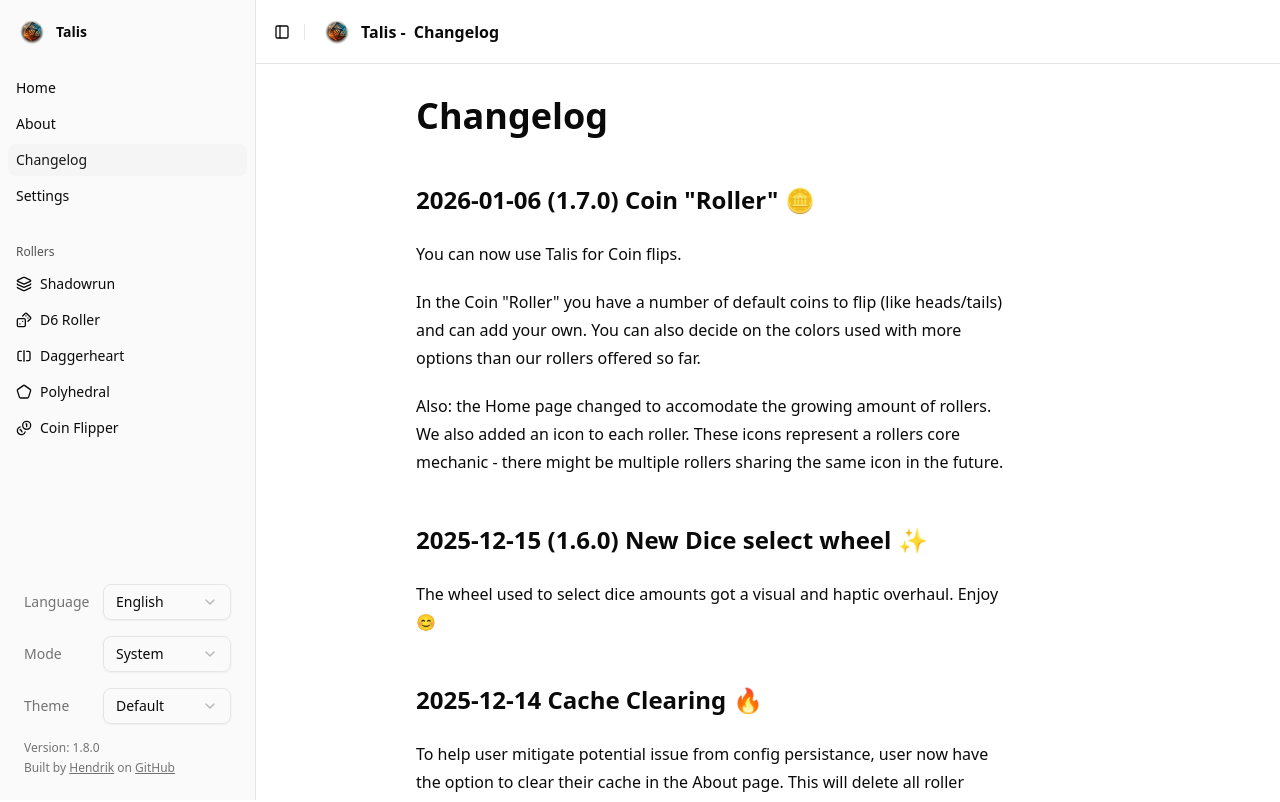
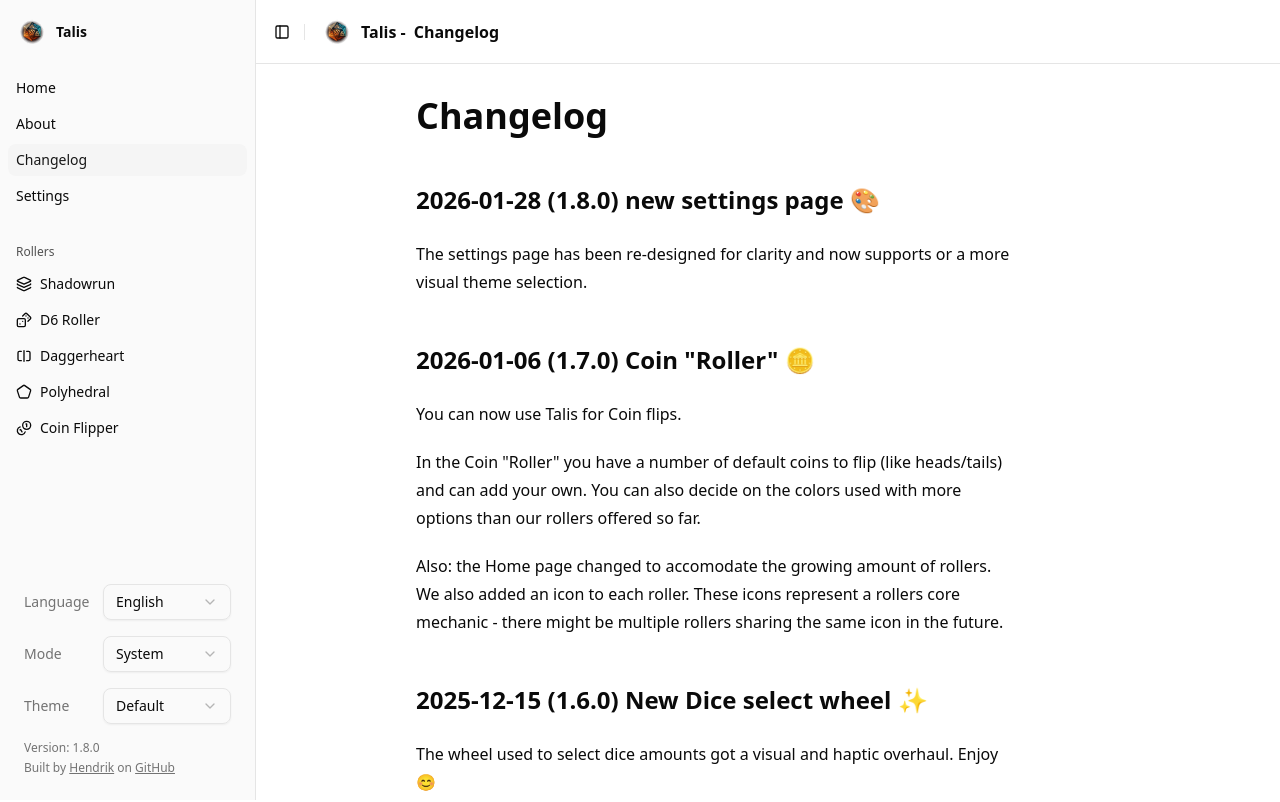
Before and after one commit to HoverBaum/talis, a Next.js app: page /en/pages/changelog in a window 1280 px wide. Shown: the top 802 px of the page. Built offline with nearby package versions, Linux system fonts and the light colour scheme.

Commit message:
📚 update changelog

```diff
--- a/app/[locale]/pages/changelog/page.mdx
+++ b/app/[locale]/pages/changelog/page.mdx
@@ -7,6 +7,10 @@ import { SetPageTitle } from '@/components/PageTitleProvider'
 <SetPageTitle title="Changelog" />
 
 # Changelog
+
+## 2026-01-28 (1.8.0) new settings page 🎨
+
+The settings page has been re-designed for clarity and now supports or a more visual theme selection.
 
 ## 2026-01-06 (1.7.0) Coin "Roller" 🪙
 
```
